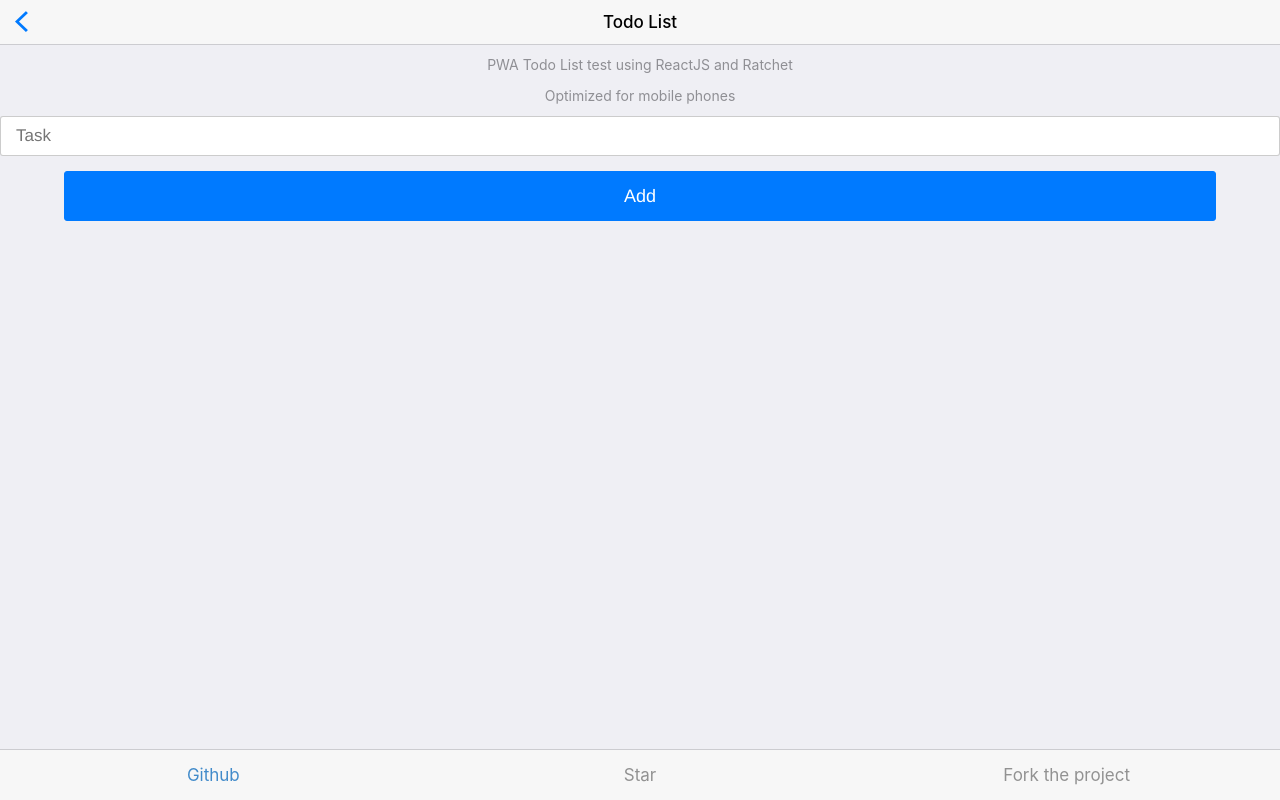
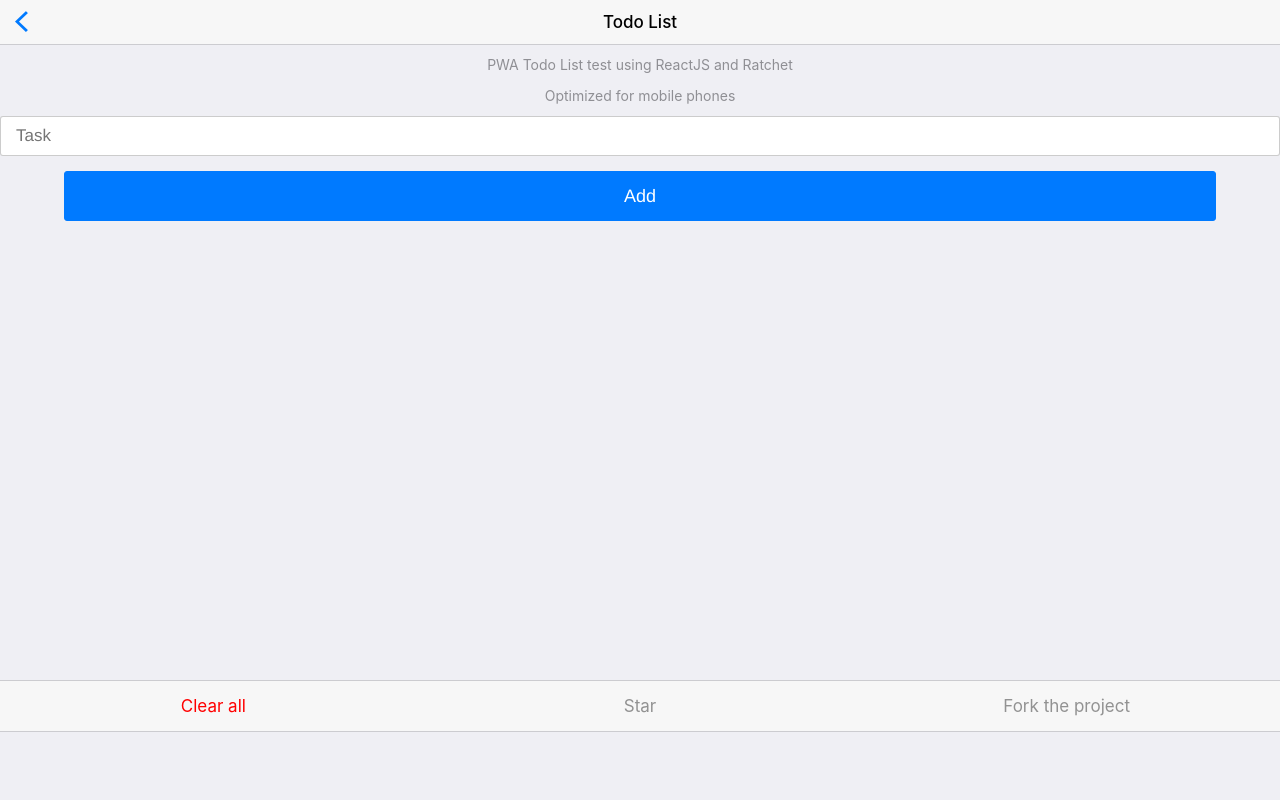
Before and after one commit to asdf1899/react-todo-list, a React (Create React App) app: page / in a window 1280 px wide. Built offline with nearby package versions, Linux system fonts and the light colour scheme.

Commit message:
Add list overflow and clear all function

```diff
--- a/public/index.html
+++ b/public/index.html
@@ -12,24 +12,13 @@
     <link href="css/ratchet.min.css" rel="stylesheet">
     <link href="css/ratchet-theme-ios.min.css" rel="stylesheet">
     <script src="js/ratchet.min.js"></script>
-    <title>React todo App</title>
+    <title>React Todo App</title>
   </head>
   <body>
     <header class="bar bar-nav">
       <a class="icon icon-left-nav pull-left" href="https://asdf1899.github.io"></a>
       <h1 class="title">Todo List</h1>
     </header>
-    <nav class="bar bar-tab">
-      <a class="tab-item active" href="https://github.com/asdf1899">
-        Github
-      </a>
-      <a class="tab-item" href="https://github.com/asdf1899/react-todo-list">
-        Star
-      </a>
-      <a class="tab-item" href="https://github.com/asdf1899/react-todo-list/fork">
-        Fork the project
-      </a>
-    </nav>
     <div class="content">
         <p class="content-padded" style="text-align:center">PWA Todo List test using ReactJS and Ratchet</p>
         <p class="content-padded" style="text-align:center">Optimized for mobile phones</p>
--- a/src/App.js
+++ b/src/App.js
@@ -20,12 +20,17 @@ const todos = {
         return;
       }
     }
+  },
+  removeAll(){
+    this.items = []
+    return;
   }
 };
 
 class App extends Component {
   constructor (props) {
     super(props);
+    this.listHeight = window.outerHeight - 300;
     // se il browser è compatibile con localstorage
     if (typeof(Storage) !== "undefined") {
       var localTodo = localStorage.getItem('1');
@@ -44,7 +49,7 @@ class App extends Component {
           // binding tra createTask e la funzione this.createTask
           createTask={this.createTask.bind(this)}
         />
-        <ShowTodo showTask={this.state} removeTask={this.removeTask.bind(this)}/>
+        <ShowTodo showTask={this.state} removeTask={this.removeTask.bind(this)} listHeight={this.listHeight} removeAll={this.removeAll.bind(this)}/>
       </div>
     );
   }
@@ -68,6 +73,13 @@ class App extends Component {
     }
     //console.log(this.state);
   }
+  removeAll(){
+    todos.removeAll();
+    this.setState({ todos: todos.get() });
+    if (typeof(Storage) !== "undefined") {
+      localStorage.clear();
+    }
+  }
 }
 
 export default App;
--- a/src/classes/CreateTodo.js
+++ b/src/classes/CreateTodo.js
@@ -5,7 +5,7 @@ class CreateTodo extends React.Component {
         return (
             <form style={{textAlign:"center"}} onSubmit={this.onSubmit.bind(this)}>
                 <input type="text" placeholder="Task" ref="task" autoFocus/>
-                <button style={{width:"90%", display:"inline"}} className="btn btn-primary  btn-block">Add</button>
+                <button style={{width:"90%", display:"inline", outline:"none"}} className="btn btn-primary btn-block">Add</button>
             </form>
         );
     }
--- a/src/classes/ShowTodo.js
+++ b/src/classes/ShowTodo.js
@@ -3,9 +3,23 @@ import React from "react";
 class ShowTodo extends React.Component {
     render() {
         var tasks = this.props.showTask;
-        //console.log(tasks.todos);
+        console.log(this.props.listHeight);
         return (
             <div>
+                <div>
+                    <nav className="bar bar-tab">
+                        <a className="tab-item active" href={"#"} onClick={this.props.removeAll} style={{color:"red"}}>
+                            Clear all
+                        </a>
+                        <a className="tab-item" href={"https://github.com/asdf1899/react-todo-list"}>
+                            Star
+                        </a>
+                        <a className="tab-item" href={"https://github.com/asdf1899/react-todo-list/fork"}>
+                            Fork the project
+                        </a>
+                    </nav>
+                </div>
+                <div style={{overflow:"auto", height:this.props.listHeight+"px"}}>
                     <ul className="table-view">
                         {tasks.todos.map(item => (
                             <li className="table-view-cell" key={item.id}>
@@ -15,6 +29,7 @@ class ShowTodo extends React.Component {
                         ))}
                     </ul>
                 </div>
+            </div>
         );
       }
 }
```
Also changed, not shown: 1 other file (tests, documents, lock files or other folders). Lines whose indentation alone changed are shown as unchanged.
